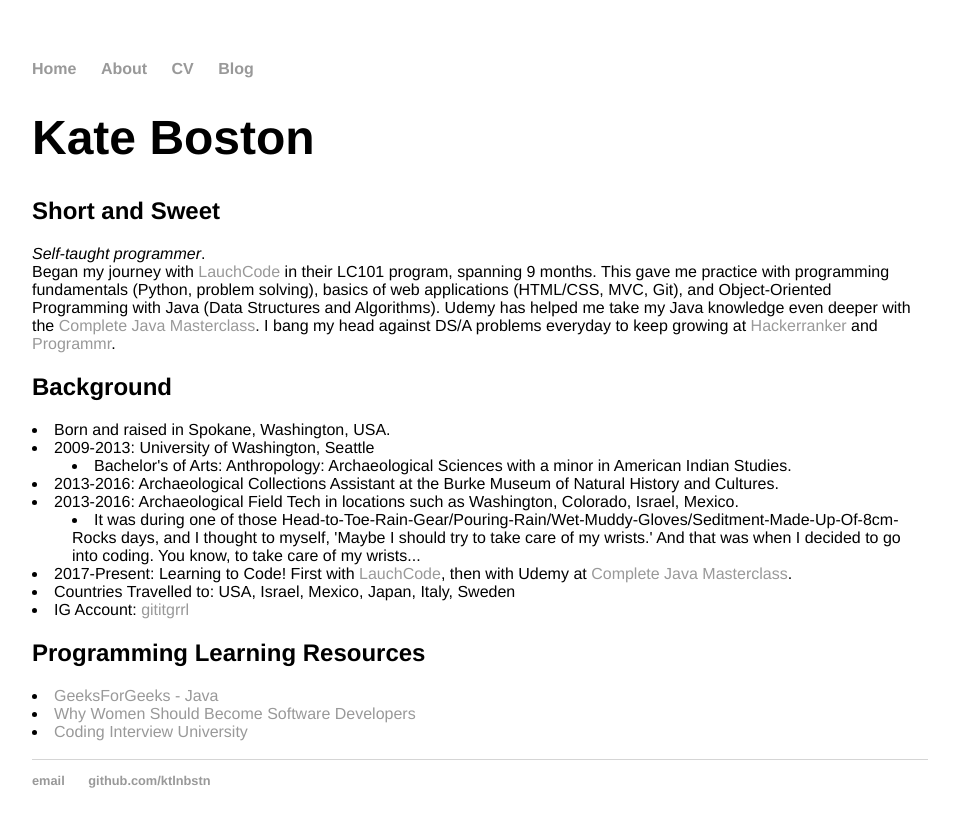
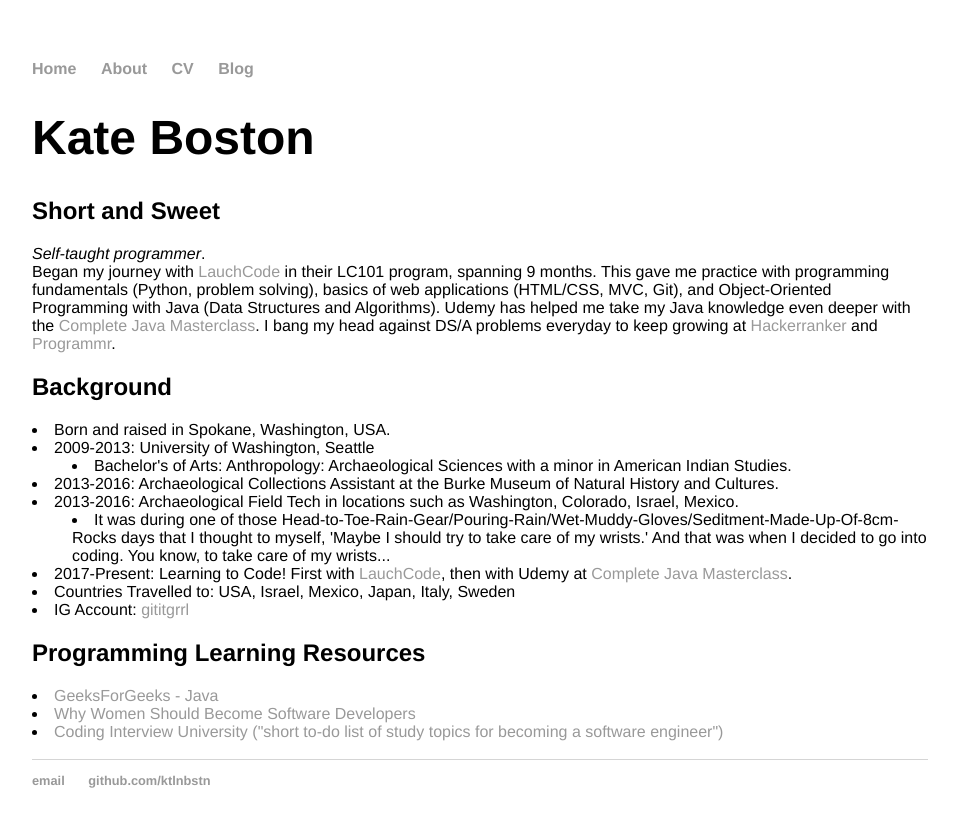
Before and after one commit to ktlnbstn/ktlnbstn.github.io, a Jekyll site: the page built from about/index.html, in a window 1280 px wide. Shown: the top 827 px of the page, without its empty margins (160-1119 px from the left). Built offline with Jekyll 4.4.1, drawn with Linux system fonts in a browser that asks for light colours.

Commit message:
Update grammar

```diff
--- a/about/index.html
+++ b/about/index.html
@@ -23,7 +23,7 @@
 	<dt><li>2013-2016: Archaeological Collections Assistant at the Burke Museum of Natural History and Cultures. </li></dt>
 	<dt><li>2013-2016: Archaeological Field Tech in locations such as Washington, Colorado, Israel, Mexico.</li></dt>
 	<dd><li>It was during one of those Head-to-Toe-Rain-Gear/Pouring-Rain/Wet-Muddy-Gloves/Seditment-Made-Up-Of-8cm-Rocks
-		days, and I thought to myself, 'Maybe I should try to take care of my wrists.' And that was when I decided
+		days that I thought to myself, 'Maybe I should try to take care of my wrists.' And that was when I decided
 		to go into coding. You know, to take care of my wrists...</li></dd>
 	<dt><li>2017-Present: Learning to Code! First with <a href="https://www.launchcode.org/lc101">LauchCode</a>, then with
 	Udemy at <a href="https://www.udemy.com/java-the-complete-java-developer-course/">Complete Java Masterclass</a>.</li></dt>
@@ -35,6 +35,6 @@
 	<li><a href="https://www.geeksforgeeks.org/java/">GeeksForGeeks - Java</a></li>
 	<li><a href="http://www.brightspot.com/blog/developer-life-why-women-should-become-software-developers">Why Women
 		Should Become Software Developers</a></li>
-	<li><a href="https://github.com/jwasham/coding-interview-university"</a>Coding Interview University</li></br>
+	<li><a href="https://github.com/jwasham/coding-interview-university"</a>Coding Interview University ("short to-do list of study topics for becoming a software engineer")</li></br>
 
 </div><!-- /.blurb -->
```
